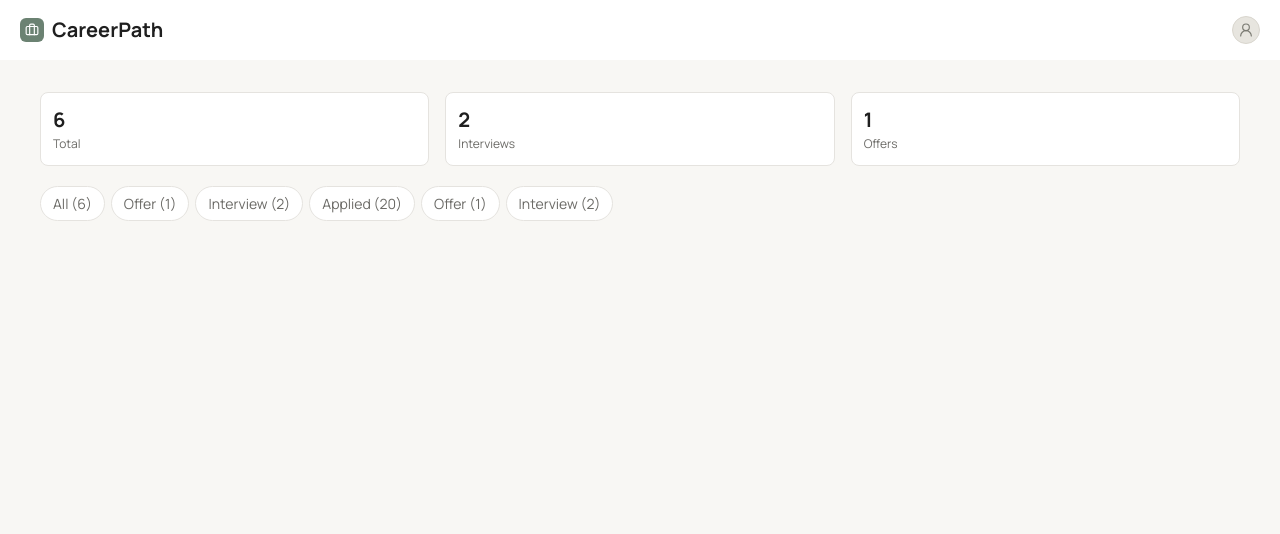
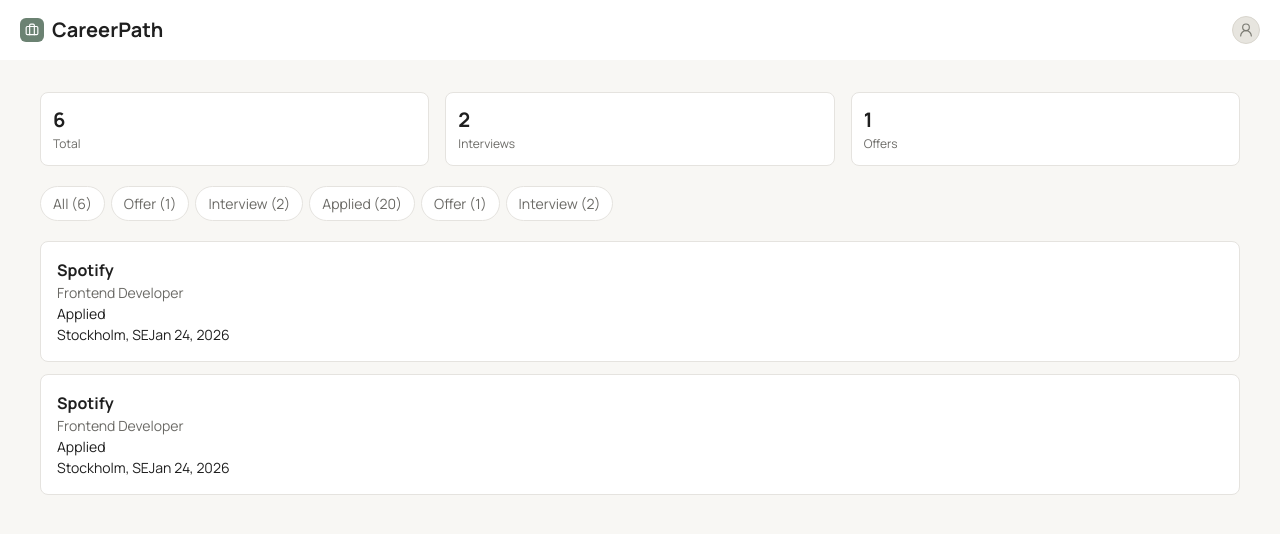
Before and after one commit to GretaRa/job-tracker, a React (Vite) app: page / in a window 1280 px wide. Shown: the top 534 px of the page. Built offline with nearby package versions, Linux system fonts and the light colour scheme.

Commit message:
Add application cards

```diff
--- /dev/null
+++ b/src/components/ApplicationCard.css
@@ -0,0 +1,6 @@
+.application-card{
+  display: flex;
+  flex-direction: column;
+  padding: 16px;
+
+}
--- /dev/null
+++ b/src/components/ApplicationCard.jsx
@@ -0,0 +1,26 @@
+import "./ApplicationCard.css"
+
+function ApplicationCard({
+	applicationCompany,
+	applicationPosition,
+	applicationLocation,
+	applicationDate}) {
+	return (
+		<div className="card application-card">
+			<div className="application-card-top">
+				<div>
+					<h3 className="application-card-company">{applicationCompany}</h3>
+					<p className="application-card-position">{applicationPosition}</p>
+				</div>
+        <div className="stat">Applied</div>
+				{/* <StatusBadge /> */}
+			</div>
+			<div className="application-card-bottom">
+				<span>{applicationLocation}</span>
+				<span>{applicationDate}</span>
+			</div>
+		</div>
+	);
+}
+
+export default ApplicationCard
--- a/src/components/Header.jsx
+++ b/src/components/Header.jsx
@@ -9,7 +9,7 @@
 				<span className="header-logo" aria-hidden="true">
 					<Briefcase size={14} color="#fff" strokeWidth={2} />
 				</span>
-				<span className="header-name">CareerPath</span>
+				<h1 className="header-name">CareerPath</h1>
 			</Link>
 			<div className="header-user">
 				<div className="header-user-text">
--- a/src/components/StatCard.css
+++ b/src/components/StatCard.css
@@ -1,7 +1,4 @@
 .stat-card {
-	background-color: var(--color-bg-light);
-	border: 1px solid var(--color-border);
-	border-radius: var(--radius-card);
 	padding: 12px;
 	margin-top: 16px;
 	flex: 1;
--- a/src/components/StatCard.jsx
+++ b/src/components/StatCard.jsx
@@ -2,7 +2,7 @@
 
 function StatCard({statNumber, statName}) {
 	return (
-		<div className="stat-card">
+		<div className="card stat-card">
 			<div className="stat-number">{statNumber}</div>
 			<div className="stat-name">{statName}</div>
 		</div>
--- a/src/pages/DashboardPage.css
+++ b/src/pages/DashboardPage.css
@@ -1,7 +1,3 @@
-.dashboard-page {
-	padding: 0 20px;
-}
-
 .statRow {
 	display: flex;
 	justify-content: space-evenly;
@@ -11,7 +7,6 @@
 
 .filters-carousel {
 	display: flex;
-	gap: 6px;
 	margin-top: 20px;
 	overflow-x: auto;
 	overscroll-behavior-x: contain;
@@ -20,15 +15,24 @@
 	touch-action: pan-x;
 }
 
+.filters-carousel ul {
+	display: flex;
+	gap: 6px;
+	flex: 0 0 auto;
+}
+
 .filters-carousel::-webkit-scrollbar {
 	display: none; /* Chrome/Safari */
 }
 
+.application-list{
+	display: flex;
+	flex-direction: column;
+	gap: 12px;
+	padding: 20px 0;
+}
+
 @media (min-width: 768px) {
-	.dashboard-page {
-		padding: 0 40px;
-	}
-
 	.statRow {
 		gap: 16px;
 	}
--- a/src/pages/DashboardPage.jsx
+++ b/src/pages/DashboardPage.jsx
@@ -1,23 +1,61 @@
 import FilterChip from "../components/FilterChip";
 import StatCard from "../components/StatCard";
+import ApplicationCard from "../components/ApplicationCard";
 import "./DashboardPage.css";
 
 function DashboardPage() {
 	return (
 		<main className="dashboard-page">
-			<div className="statRow">
+			<section className="statRow" aria-label="Summary">
 				<StatCard statNumber={6} statName={"Total"} />
 				<StatCard statNumber={2} statName={"Interviews"} />
 				<StatCard statNumber={1} statName={"Offers"} />
-			</div>
-			<div className="filters-carousel">
+			</section>
+			<section className="full-bleed filters-carousel">
+				<ul>
+					<li>
 						<FilterChip filterName={"All"} filterNumber={"6"} />
+					</li>
+					<li>
 						<FilterChip filterName={"Offer"} filterNumber={"1"} />
+					</li>
+					<li>
 						<FilterChip filterName={"Interview"} filterNumber={"2"} />
+					</li>
+					<li>
 						<FilterChip filterName={"Applied"} filterNumber={"20"} />
+					</li>
+					<li>
 						<FilterChip filterName={"Offer"} filterNumber={"1"} />
+					</li>
+					<li>
 						<FilterChip filterName={"Interview"} filterNumber={"2"} />
-			</div>
+					</li>
+				</ul>
+			</section>
+			<section aria-labelledby="applications-heading">
+				<h2 id="applications-heading" className="sr-only">
+					Applications
+				</h2>
+				<ul className="application-list">
+					<li>
+						<ApplicationCard
+							applicationCompany={"Spotify"}
+							applicationPosition={"Frontend Developer"}
+							applicationLocation={"Stockholm, SE"}
+							applicationDate={"Jan 24, 2026"}
+						/>
+					</li>
+					<li>
+						<ApplicationCard
+							applicationCompany={"Spotify"}
+							applicationPosition={"Frontend Developer"}
+							applicationLocation={"Stockholm, SE"}
+							applicationDate={"Jan 24, 2026"}
+						/>
+					</li>
+				</ul>
+			</section>
 		</main>
 	);
 }
--- a/src/styles/base.css
+++ b/src/styles/base.css
@@ -38,7 +38,7 @@
 	font-size: var(--text-subheading);
 }
 h3 {
-	font-size: var(--text-body);
+	font-size: var(--text-base);
 }
 
 a {
@@ -55,9 +55,37 @@
   background: none;
   border: none;
 }
+
+ul,
+ol {
+  margin: 0;
+  padding-left: 0;
+  list-style: none;
+}
+
+li {
+  margin: 0;
+  padding: 0;
+}
+
 :focus-visible {
   outline: 2px solid var(--color-primary);
   outline-offset: 2px;
+}
+
+.page {
+	padding-inline: var(--page-pad);
+}
+
+.full-bleed {
+  margin-inline: calc(var(--page-pad) * -1);
+  padding-inline: var(--page-pad);
+}
+
+.card {
+	background-color: var(--color-bg-light);
+	border: 1px solid var(--color-border);
+	border-radius: var(--radius-card);
 }
 
 /* Acessibility */
@@ -69,3 +97,9 @@
   clip: rect(0 0 0 0);
   white-space: nowrap;
 }
+
+@media (min-width: 768px) {
+	.page {
+		padding-inline: calc(var(--page-pad) * 2);
+	}
+}
--- a/src/styles/tokens.css
+++ b/src/styles/tokens.css
@@ -31,4 +31,6 @@
 	--radius-input: 8px;
 	--radius-card: 8px;
 	--radius-badge: 6px;
+
+	--page-pad: 20px;
 }
```
Lines whose indentation alone changed are shown as unchanged.
